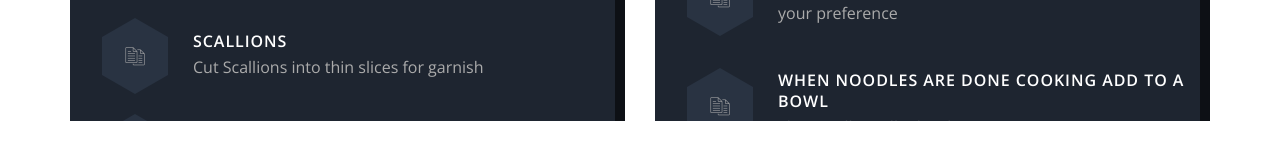
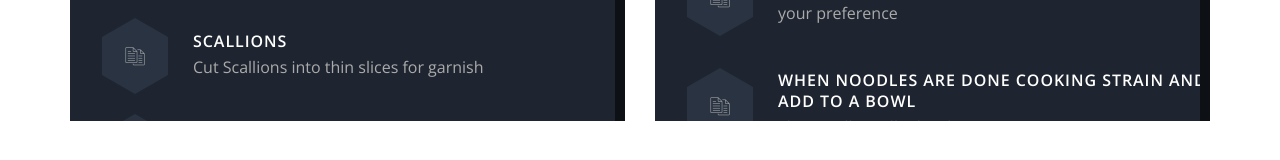
Before and after one commit to A-J-U/Soba-, a plain HTML site: page index.html in a window 1280 px wide. Shown: the part 594-754 px from the top of the page. Drawn offline with nearby package versions, Linux system fonts and the light colour scheme; files whose address does not match are found by name.

Commit message:
Edited Recipe

```diff
--- a/index.html
+++ b/index.html
@@ -182,7 +182,7 @@
                     <i class="tf-documents5"></i>
                   </div>
                   <div class="history-text">
-                    <h5>When noodles are done cooking Add to a bowl</h5>
+                    <h5>When noodles are done cooking Strain and Add to a bowl</h5>
                     <p>The noodles will take about 6-8 Minutes</p>
                   </div>
                 </div>
```
